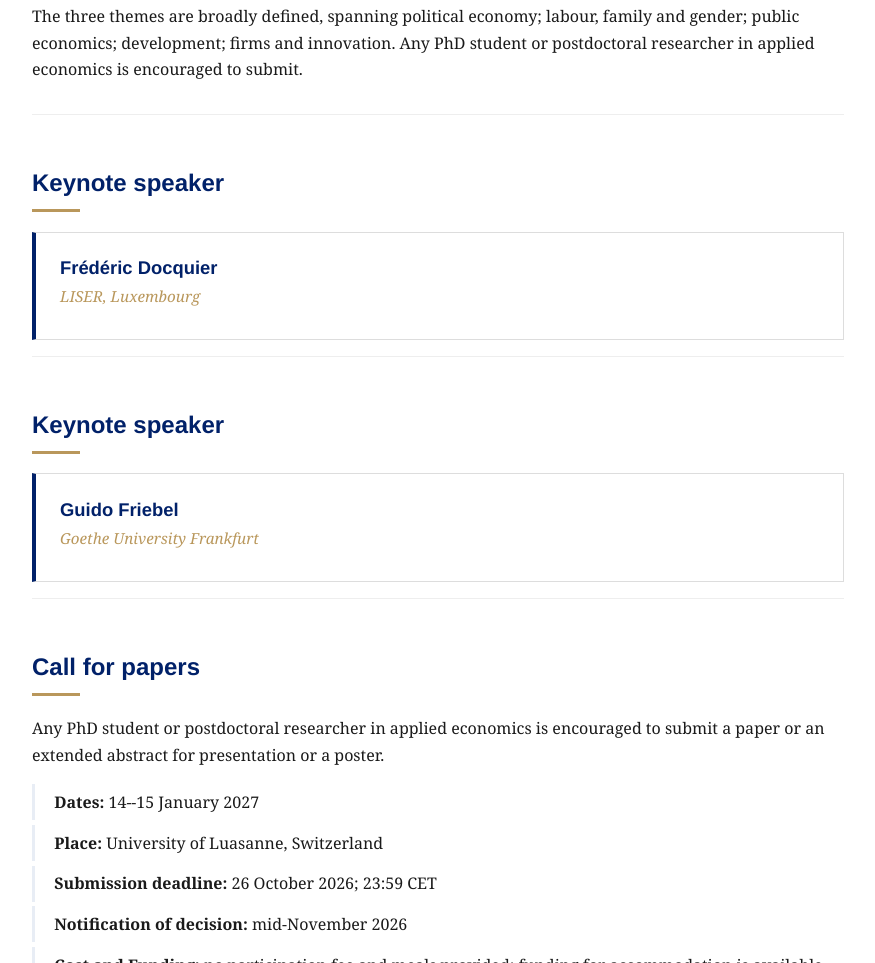
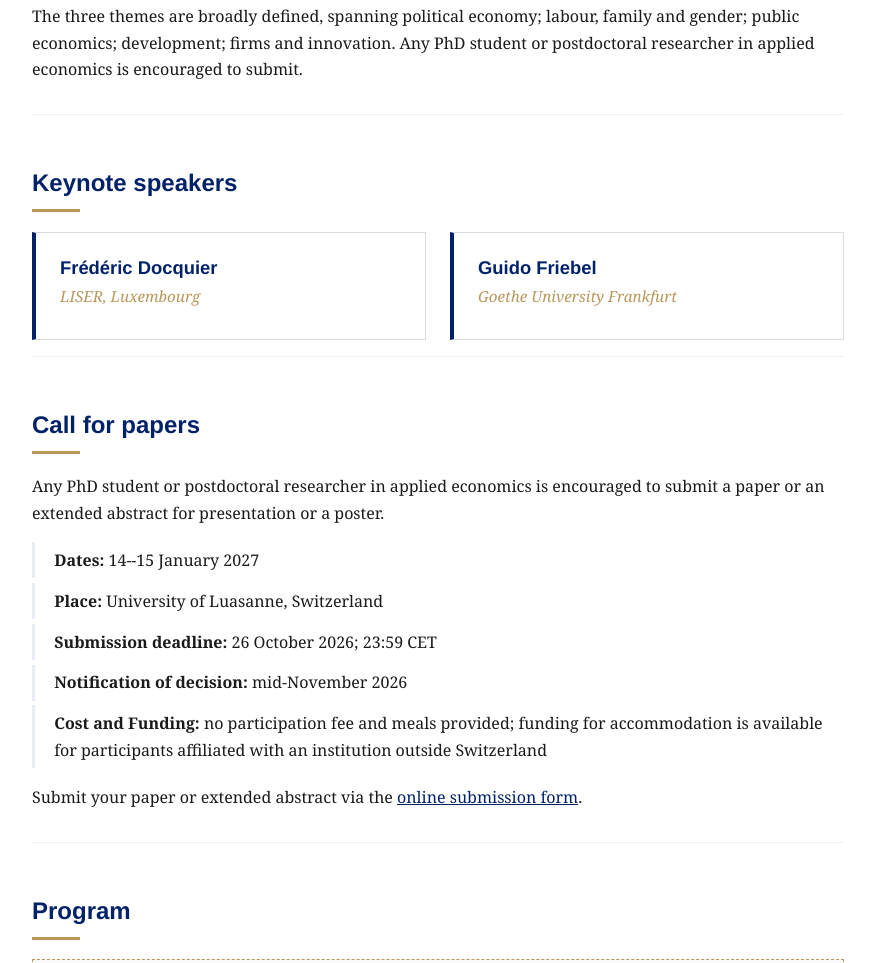
Before and after one commit to applied-microeconomics-workshop/workshop-2027, a plain HTML site: page index.html in a window 1280 px wide. Shown: the part 1016-1979 px from the top of the page, without its empty margins (202-1077 px from the left). Drawn offline with Linux system fonts and the light colour scheme.

Commit message:
Update index.html

```diff
--- a/index.html
+++ b/index.html
@@ -74,19 +74,14 @@ researcher in applied economics is encouraged to submit.
 
 <!-- ══════════════════════ KEYNOTES ══════════════════════ -->
 <section id="keynotes">
-  <h2>Keynote speaker</h2>
+  <h2>Keynote speakers</h2>
   <div class="keynotes">
     <div class="keynote-card">
       <!-- Optional: add a portrait photo, e.g. <img src="img/docquier.jpg" alt="Frédéric Docquier"> -->
       <h3>Frédéric Docquier</h3>
       <p class="affiliation">LISER, Luxembourg</p>
     </div>
-  </div>
-</section>
 
-<section id="keynotes">
-  <h2>Keynote speaker</h2>
-  <div class="keynotes">
     <div class="keynote-card">
       <!-- Optional: add a portrait photo, e.g. <img src="img/docquier.jpg" alt="Guido Friebel"> -->
       <h3>Guido Friebel</h3>
```
